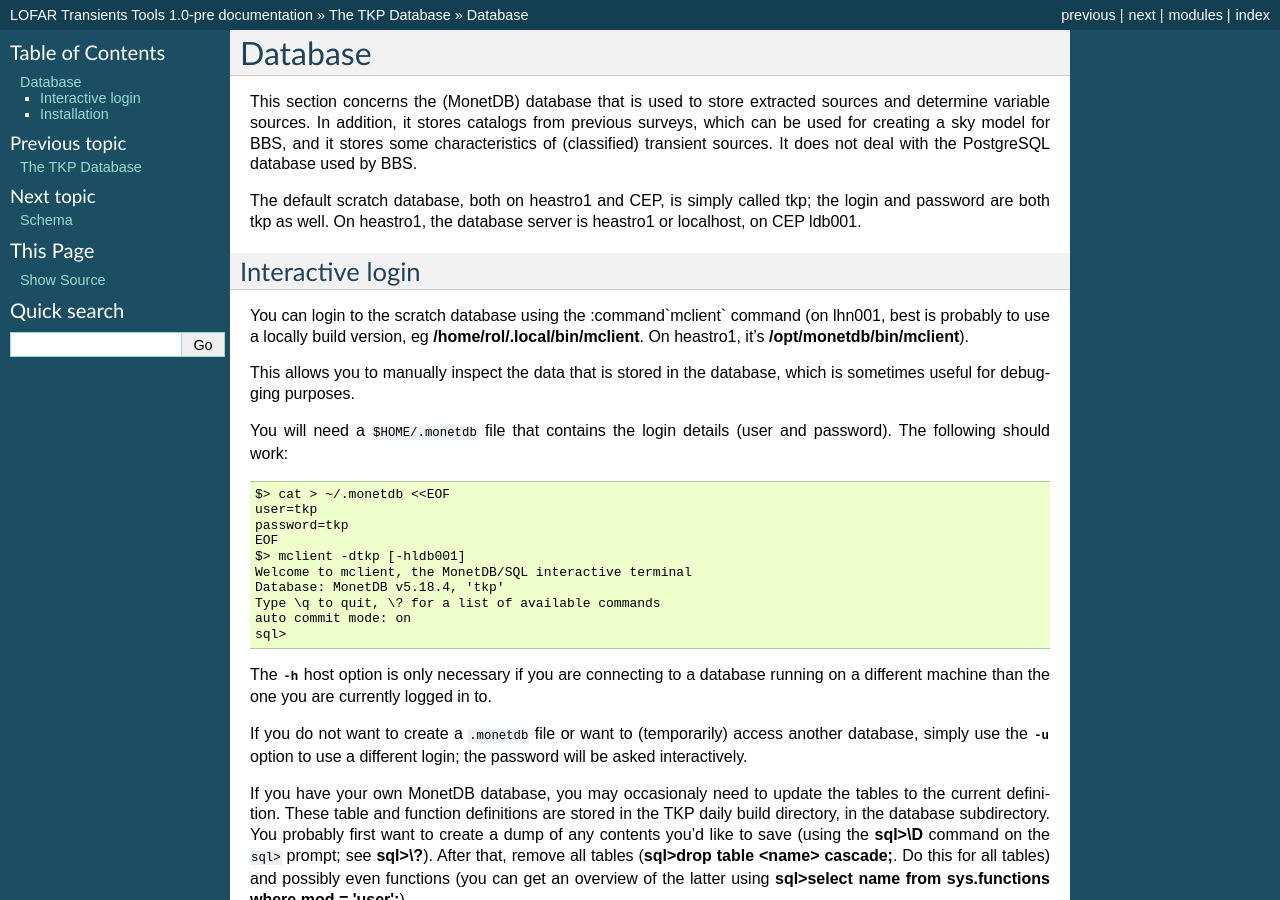
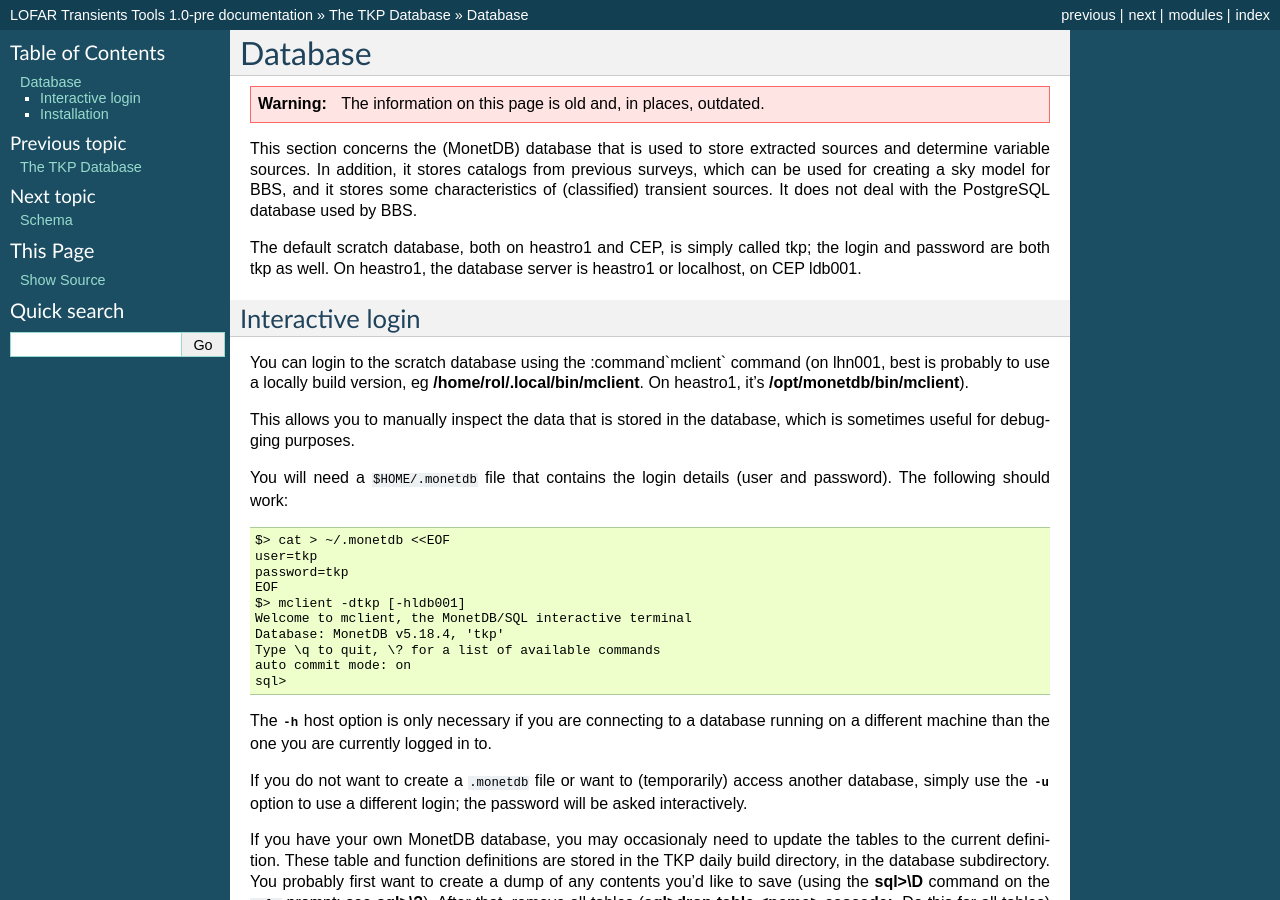
Before and after one commit to transientskp/tkp, a Sphinx documentation site: the page built from documentation/source/database/intro.rst, in a window 1280 px wide and 900 px high. Built offline with Sphinx 7.4.7, drawn with Linux system fonts in a browser that asks for light colours.

Commit message:
Add disclaimer

```diff
--- a/documentation/source/database/intro.rst
+++ b/documentation/source/database/intro.rst
@@ -2,6 +2,10 @@
 
 Database
 ========
+
+.. warning::
+
+   The information on this page is old and, in places, outdated.
 
 This section concerns the (MonetDB) database that is used to store
 extracted sources and determine variable sources. In addition, it
```
